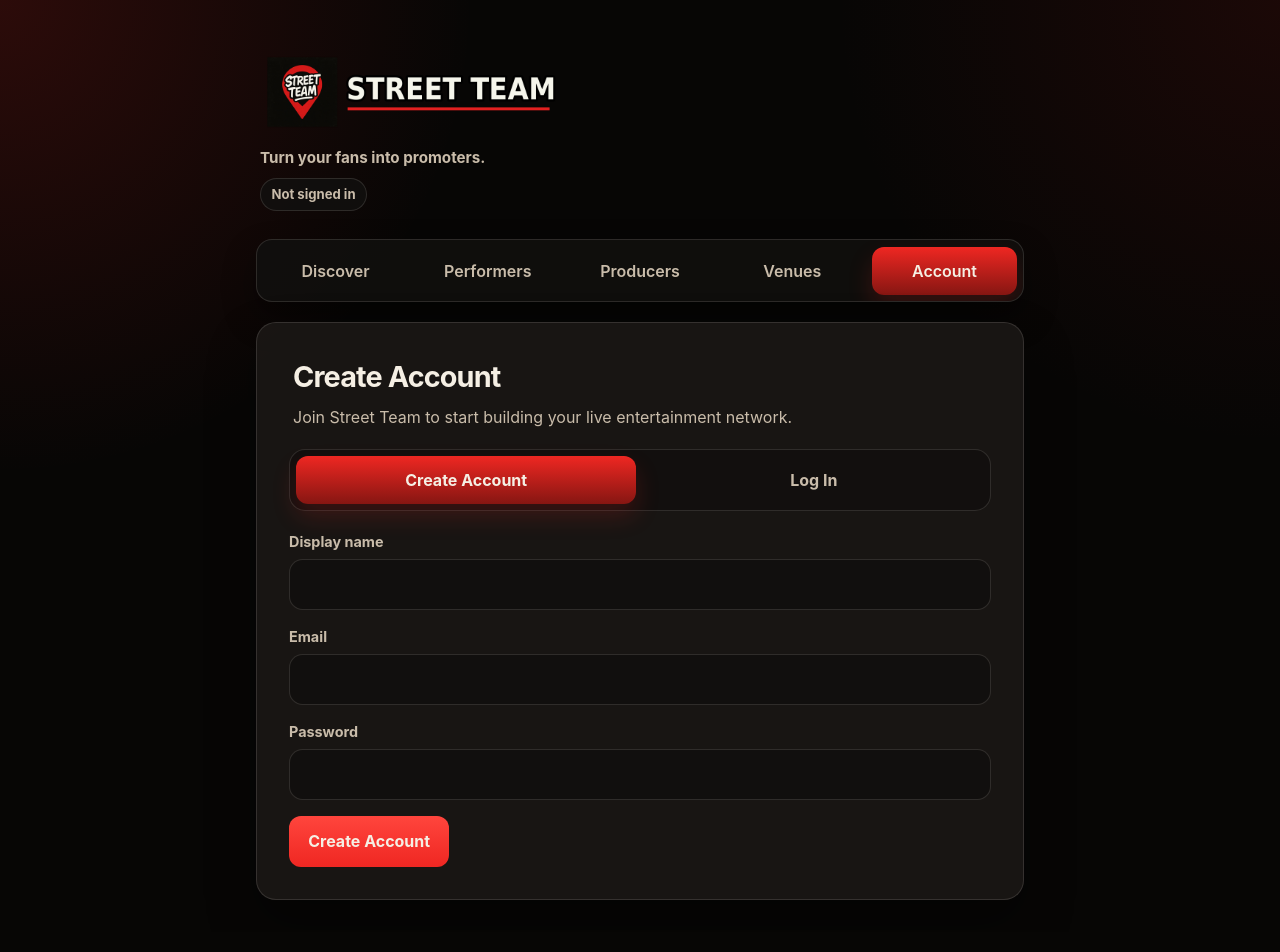
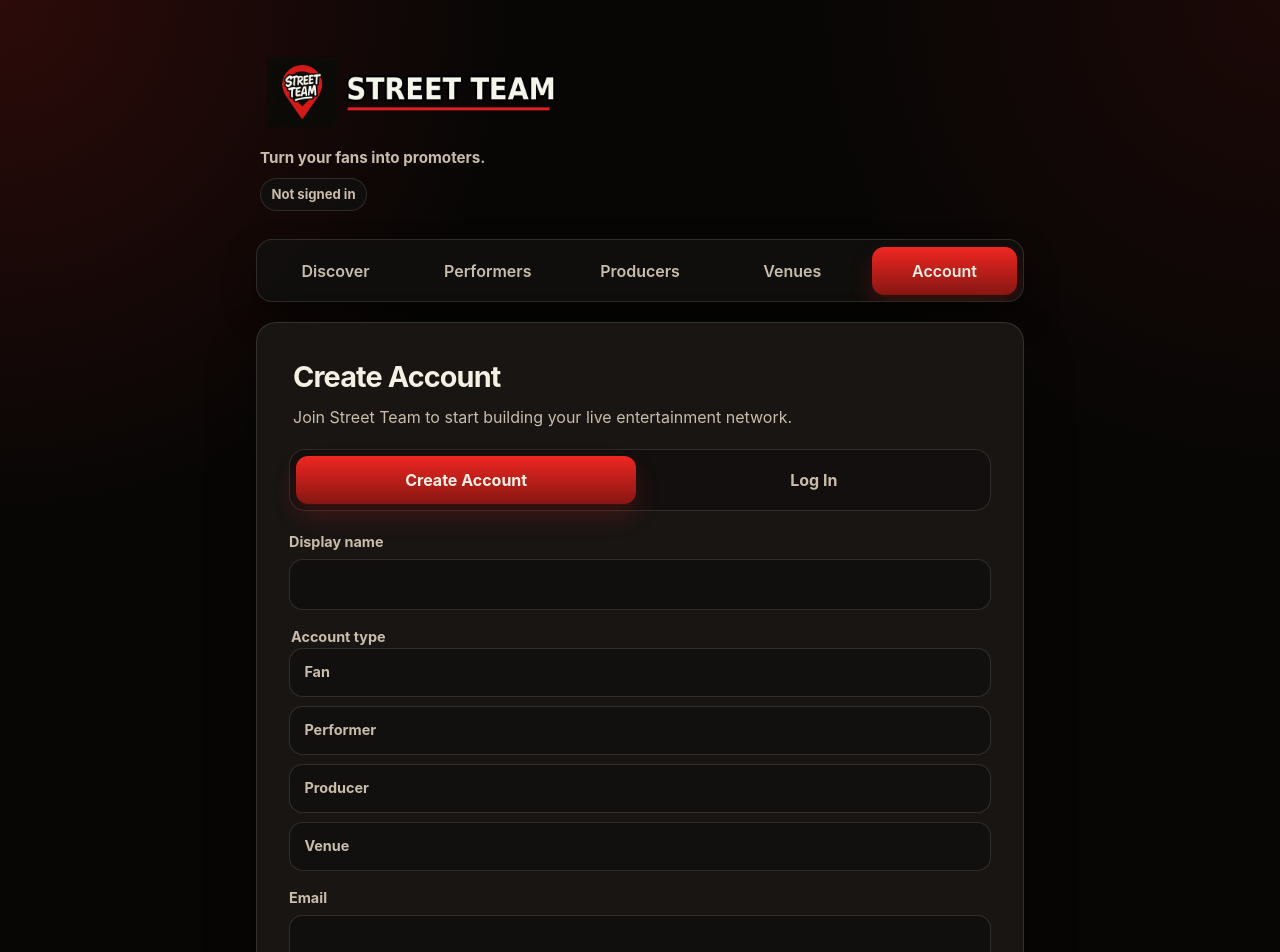
Before and after one commit to jrwilliams49730-ui/street-team-v2, a React (Vite) app: page /account in a window 1280 px wide. Shown: the top 952 px of the page. Built offline with nearby package versions, Linux system fonts and the light colour scheme; no server answers.

Commit message:
Expand profiles schema for fan bio and location

```diff
--- a/src/App.css
+++ b/src/App.css
@@ -439,6 +439,58 @@
   color: var(--st-text-muted);
   font-size: 0.9rem;
   font-weight: 700;
+}
+
+.account-type-field {
+  display: flex;
+  min-width: 0;
+  flex-direction: column;
+  gap: 0.6rem;
+  border: 0;
+  padding: 0;
+  margin: 0;
+}
+
+.account-type-field legend {
+  color: var(--st-text-muted);
+  font-size: 0.9rem;
+  font-weight: 700;
+}
+
+.account-type-options {
+  display: grid;
+  gap: 0.55rem;
+}
+
+.account-type-options label {
+  position: relative;
+  display: flex;
+  min-height: 3rem;
+  justify-content: center;
+  border: 1px solid var(--st-border);
+  border-radius: 0.85rem;
+  padding: 0.8rem 0.9rem;
+  color: var(--st-text-muted);
+  background: rgba(0, 0, 0, 0.22);
+  cursor: pointer;
+}
+
+.account-type-options input {
+  position: absolute;
+  inset: 0;
+  opacity: 0;
+  cursor: pointer;
+}
+
+.account-type-options label:has(input:checked) {
+  border-color: var(--st-border-strong);
+  color: var(--st-text);
+  background: var(--st-accent-soft);
+}
+
+.account-type-options label:focus-within {
+  outline: 2px solid var(--st-accent-hover);
+  outline-offset: 3px;
 }
 
 .auth-form input {
--- a/src/features/account/AccountPage.tsx
+++ b/src/features/account/AccountPage.tsx
@@ -1,9 +1,13 @@
 import { useState, type FormEvent } from 'react'
 import { supabase } from '../../lib/supabase'
-import CreatePerformerForm from '../performers/CreatePerformerForm'
-import CreateProducerForm from '../producers/CreateProducerForm'
-import CreateVenueForm from '../venues/CreateVenueForm'
+import {
+  accountTypeOptions,
+  formatAccountType,
+  normalizeAccountType,
+  type AccountType,
+} from './accountTypes'
 import { useAuth } from './auth-context'
+import CreatorOnboardingSection from './CreatorOnboardingSection'
 import FollowingSection from './FollowingSection'
 import MyProfilesSection from './MyProfilesSection'
 
@@ -17,6 +21,7 @@
   const { isLoading, session } = useAuth()
   const [mode, setMode] = useState<AuthMode>('create')
   const [displayName, setDisplayName] = useState('')
+  const [accountType, setAccountType] = useState<AccountType | ''>('')
   const [email, setEmail] = useState('')
   const [password, setPassword] = useState('')
   const [message, setMessage] = useState<Message | null>(null)
@@ -37,12 +42,21 @@
 
     try {
       if (isCreateMode) {
+        if (!accountType) {
+          setMessage({
+            type: 'error',
+            text: 'Choose an account type before creating your account.',
+          })
+          return
+        }
+
         const { error } = await supabase.auth.signUp({
           email,
           password,
           options: {
             data: {
               display_name: displayName.trim(),
+              account_type: accountType,
             },
           },
         })
@@ -118,12 +132,17 @@
   }
 
   if (session) {
+    const signedInAccountType = normalizeAccountType(
+      session.user.user_metadata?.account_type,
+    )
+
     return (
       <section className="account-page">
         <div className="account-card">
           <div className="section-heading">
             <h2>You are signed in.</h2>
             <p>{session.user.email ?? 'Signed in'}</p>
+            <p>Account type: {formatAccountType(signedInAccountType)}</p>
           </div>
 
           {message ? (
@@ -142,9 +161,10 @@
 
         <FollowingSection ownerUserId={session.user.id} />
         <MyProfilesSection ownerUserId={session.user.id} />
-        <CreatePerformerForm ownerUserId={session.user.id} />
-        <CreateProducerForm ownerUserId={session.user.id} />
-        <CreateVenueForm ownerUserId={session.user.id} />
+        <CreatorOnboardingSection
+          accountType={signedInAccountType}
+          ownerUserId={session.user.id}
+        />
       </section>
     )
   }
@@ -180,6 +200,7 @@
 
         <form className="auth-form" onSubmit={handleSubmit}>
           {isCreateMode ? (
+            <>
               <label>
                 <span>Display name</span>
                 <input
@@ -189,6 +210,27 @@
                   required
                 />
               </label>
+
+              <fieldset className="account-type-field">
+                <legend>Account type</legend>
+
+                <div className="account-type-options">
+                  {accountTypeOptions.map((option) => (
+                    <label key={option.value}>
+                      <input
+                        type="radio"
+                        name="accountType"
+                        value={option.value}
+                        checked={accountType === option.value}
+                        required
+                        onChange={() => setAccountType(option.value)}
+                      />
+                      <span>{option.label}</span>
+                    </label>
+                  ))}
+                </div>
+              </fieldset>
+            </>
           ) : null}
 
           <label>
--- /dev/null
+++ b/src/features/account/CreatorOnboardingSection.tsx
@@ -0,0 +1,130 @@
+import { useEffect, useState } from 'react'
+import CreatePerformerForm from '../performers/CreatePerformerForm'
+import { fetchOwnedPerformers } from '../performers/performers'
+import CreateProducerForm from '../producers/CreateProducerForm'
+import { fetchOwnedProducers } from '../producers/producers'
+import CreateVenueForm from '../venues/CreateVenueForm'
+import { fetchOwnedVenues } from '../venues/venues'
+import { formatAccountType, type AccountType } from './accountTypes'
+
+type CreatorOnboardingSectionProps = {
+  accountType: AccountType
+  ownerUserId: string
+}
+
+function CreatorOnboardingSection({
+  accountType,
+  ownerUserId,
+}: CreatorOnboardingSectionProps) {
+  const [status, setStatus] = useState<'loading' | 'ready' | 'error'>(
+    'loading',
+  )
+  const [hasMatchingProfile, setHasMatchingProfile] = useState(false)
+
+  useEffect(() => {
+    let isMounted = true
+
+    async function loadMatchingProfileStatus() {
+      if (accountType === 'fan') {
+        setStatus('ready')
+        setHasMatchingProfile(false)
+        return
+      }
+
+      setStatus('loading')
+
+      try {
+        const matchingProfiles = await fetchMatchingProfiles(
+          accountType,
+          ownerUserId,
+        )
+
+        if (isMounted) {
+          setHasMatchingProfile(matchingProfiles.length > 0)
+          setStatus('ready')
+        }
+      } catch {
+        if (isMounted) {
+          setStatus('error')
+        }
+      }
+    }
+
+    void loadMatchingProfileStatus()
+
+    return () => {
+      isMounted = false
+    }
+  }, [accountType, ownerUserId])
+
+  if (accountType === 'fan') {
+    return null
+  }
+
+  const label = formatAccountType(accountType).toLowerCase()
+
+  return (
+    <>
+      <section className="account-card onboarding-card">
+        <header className="section-heading">
+          <h2>{formatAccountType(accountType)} Setup</h2>
+          <p>
+            {status === 'loading'
+              ? `Checking your ${label} profile status...`
+              : null}
+            {status === 'error'
+              ? `Your ${label} profile status could not be loaded.`
+              : null}
+            {status === 'ready' && hasMatchingProfile
+              ? `Your ${label} profile is ready.`
+              : null}
+            {status === 'ready' && !hasMatchingProfile
+              ? `Complete your public ${label} profile so fans can discover and follow you.`
+              : null}
+          </p>
+        </header>
+      </section>
+
+      {status === 'ready' && !hasMatchingProfile
+        ? renderCreateForm(accountType, ownerUserId)
+        : null}
+    </>
+  )
+}
+
+function renderCreateForm(accountType: AccountType, ownerUserId: string) {
+  if (accountType === 'performer') {
+    return <CreatePerformerForm ownerUserId={ownerUserId} />
+  }
+
+  if (accountType === 'producer') {
+    return <CreateProducerForm ownerUserId={ownerUserId} />
+  }
+
+  if (accountType === 'venue') {
+    return <CreateVenueForm ownerUserId={ownerUserId} />
+  }
+
+  return null
+}
+
+async function fetchMatchingProfiles(
+  accountType: AccountType,
+  ownerUserId: string,
+) {
+  if (accountType === 'performer') {
+    return fetchOwnedPerformers(ownerUserId)
+  }
+
+  if (accountType === 'producer') {
+    return fetchOwnedProducers(ownerUserId)
+  }
+
+  if (accountType === 'venue') {
+    return fetchOwnedVenues(ownerUserId)
+  }
+
+  return []
+}
+
+export default CreatorOnboardingSection
--- /dev/null
+++ b/src/features/account/accountTypes.ts
@@ -0,0 +1,39 @@
+export const accountTypeOptions = [
+  {
+    label: 'Fan',
+    value: 'fan',
+  },
+  {
+    label: 'Performer',
+    value: 'performer',
+  },
+  {
+    label: 'Producer',
+    value: 'producer',
+  },
+  {
+    label: 'Venue',
+    value: 'venue',
+  },
+] as const
+
+export type AccountType = (typeof accountTypeOptions)[number]['value']
+
+export function formatAccountType(accountType: AccountType) {
+  return (
+    accountTypeOptions.find((option) => option.value === accountType)?.label ??
+    'Fan'
+  )
+}
+
+export function normalizeAccountType(value: unknown): AccountType {
+  if (typeof value !== 'string') {
+    return 'fan'
+  }
+
+  const normalized = value.trim().toLowerCase()
+
+  return accountTypeOptions.some((option) => option.value === normalized)
+    ? (normalized as AccountType)
+    : 'fan'
+}
```
Also changed, not shown: 1 other file (tests, documents, lock files or other folders). Lines whose indentation alone changed are shown as unchanged.
